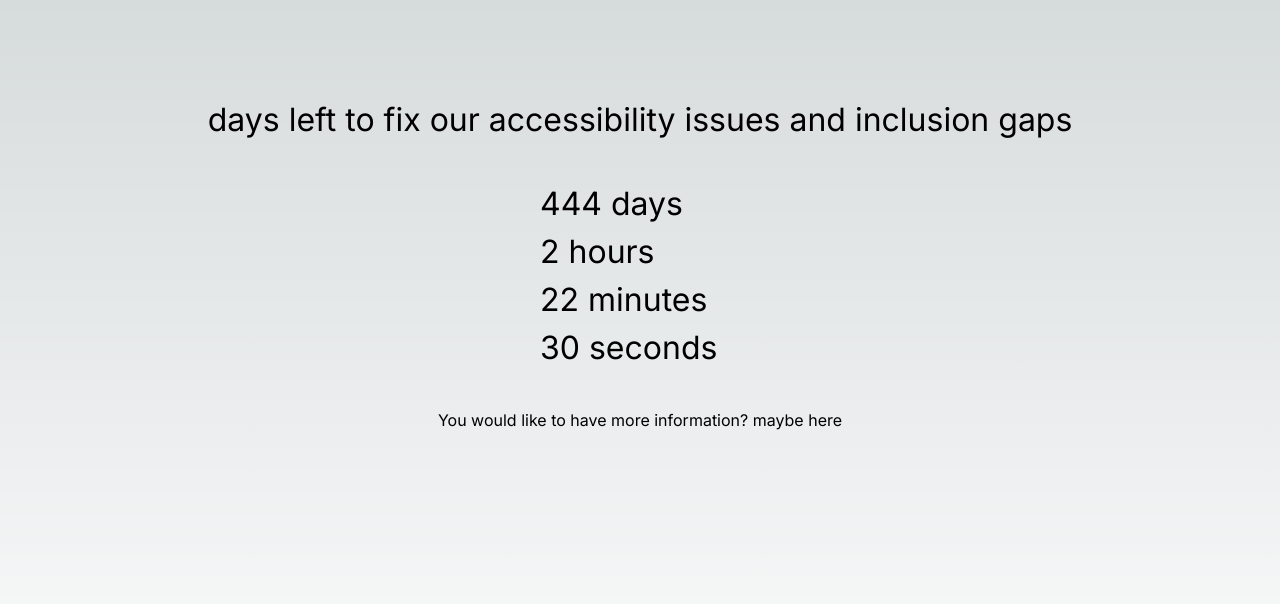
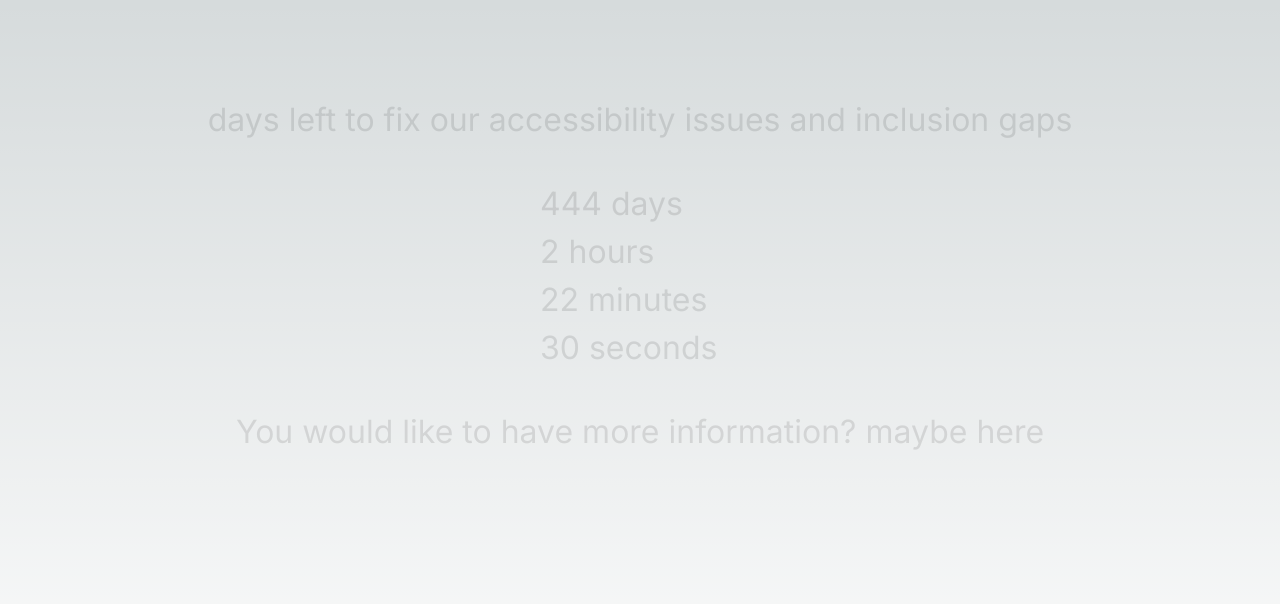
Before and after one commit to marius-tw/european-accessibility-act-countdown, a Next.js app: page / in a window 1280 px wide. Shown: the top 604 px of the page. Built offline with nearby package versions, Linux system fonts and the light colour scheme.

Commit message:
change contrast

```diff
--- a/src/app/globals.css
+++ b/src/app/globals.css
@@ -22,8 +22,8 @@ body {
       to bottom,
       transparent,
       rgb(var(--background-end-rgb))
-    )
-    rgb(var(--background-start-rgb));
+  )
+  rgb(var(--background-start-rgb));
 }
 
 @layer utilities {
@@ -32,6 +32,7 @@ body {
   }
 }
 
-h1, p {
+h1, h2, p {
+  opacity: 0.1;
   font-size: 2rem
 }
```
